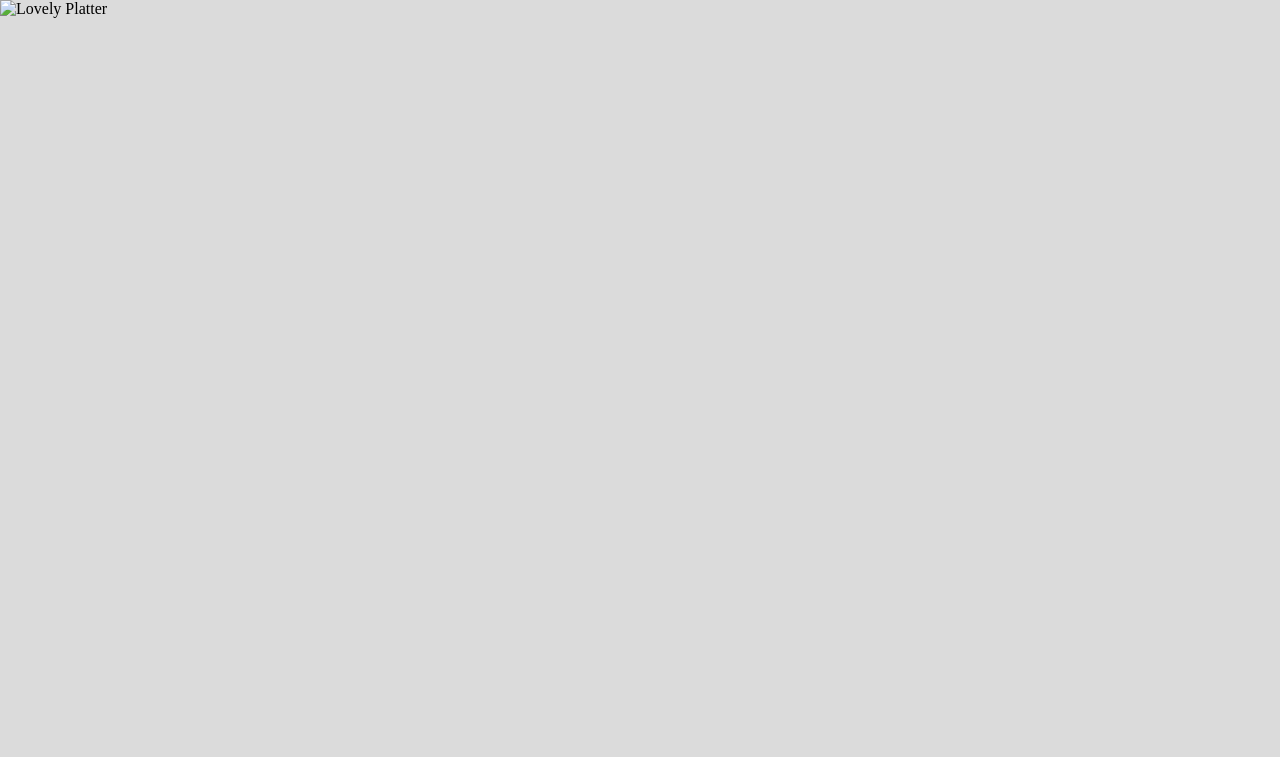
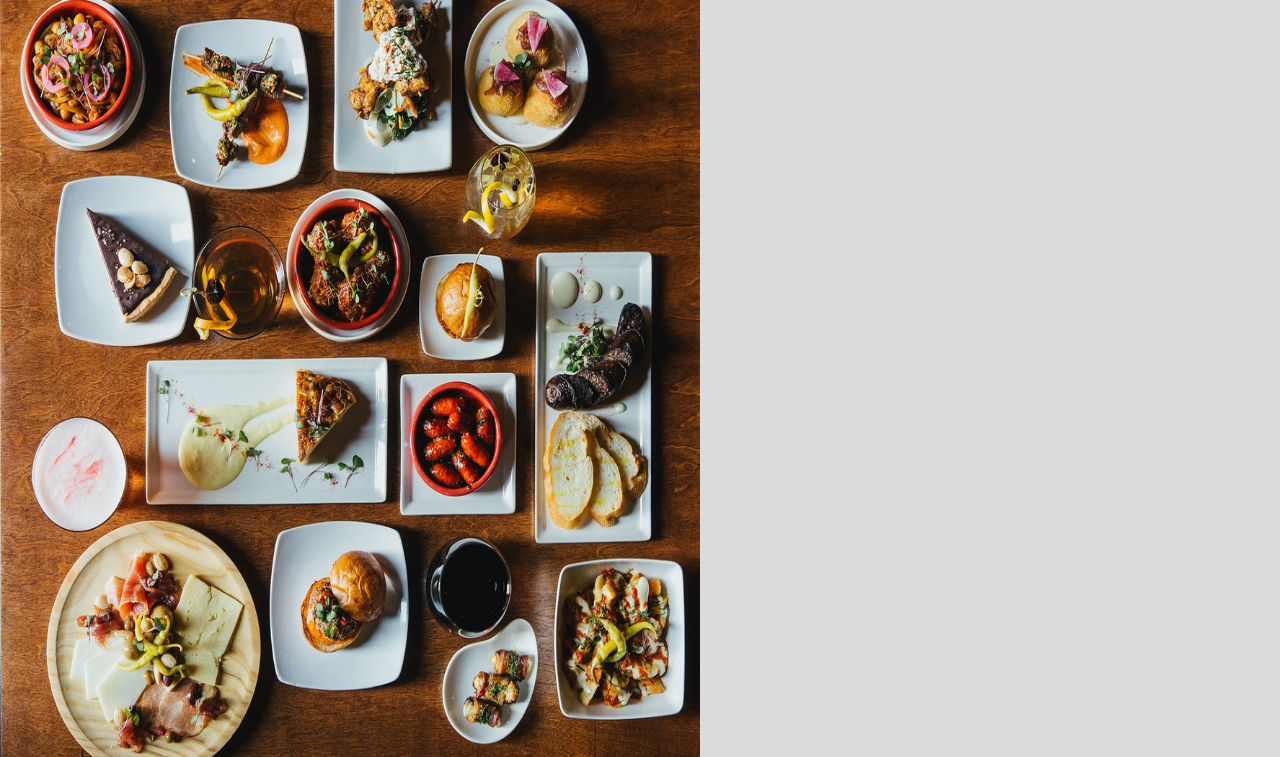
Before and after one commit to trish234/Midterm-comp20, a plain HTML site: page index.html in a window 1280 px wide. Shown: the top 757 px of the page. Drawn offline with Linux system fonts and the light colour scheme.

Commit message:
Update index.html

```diff
--- a/index.html
+++ b/index.html
@@ -21,7 +21,7 @@
 	<div class="main_page">
 		<div class="left_container">
 			<div class="side_pic">
-			<img src="LargeTableImage.jpeg" alt="Lovely Platter">
+			<img src="Images/LargeTableImage.jpeg" alt="Lovely Platter">
 			</div>
 		</div>
 
```
